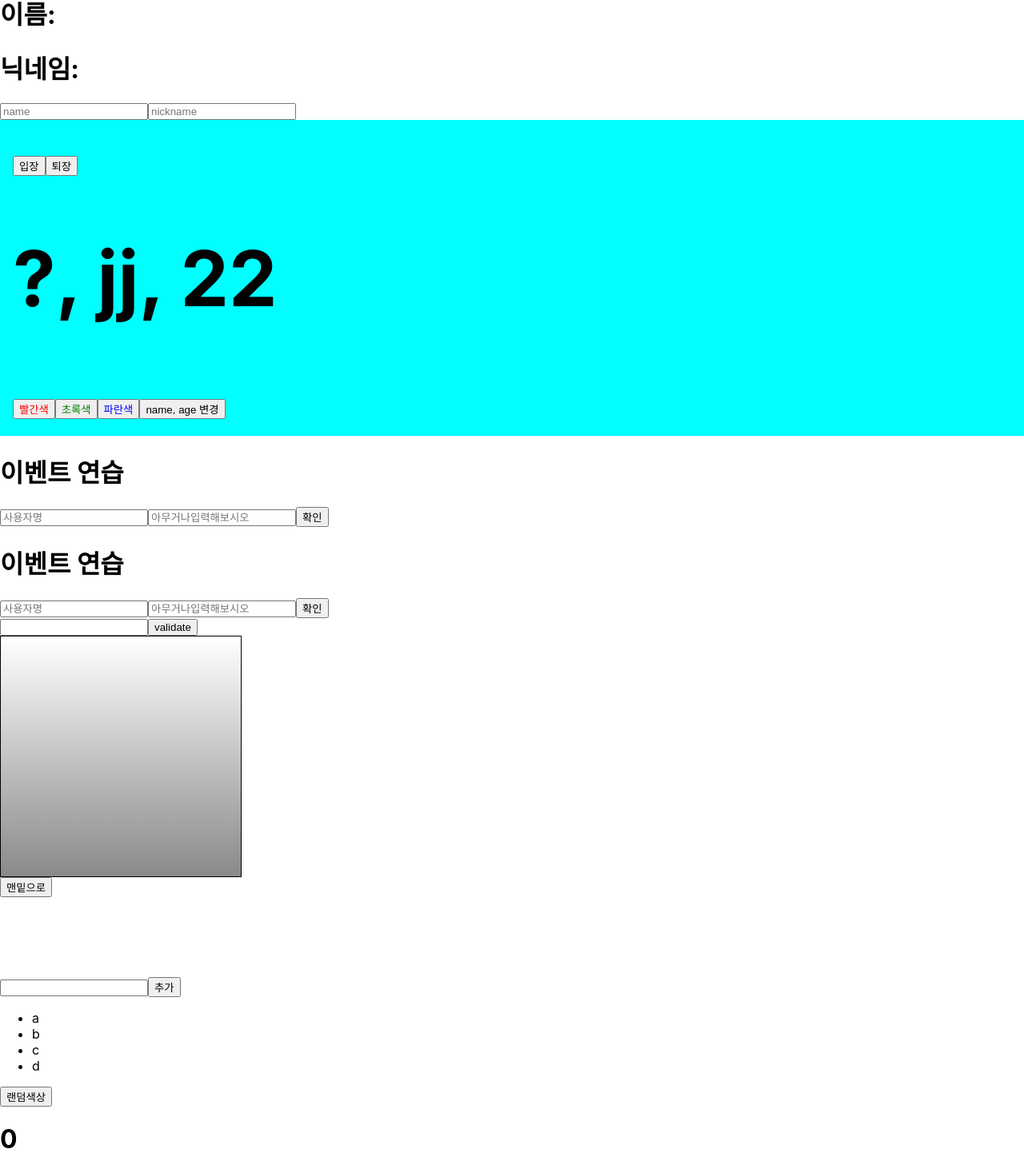
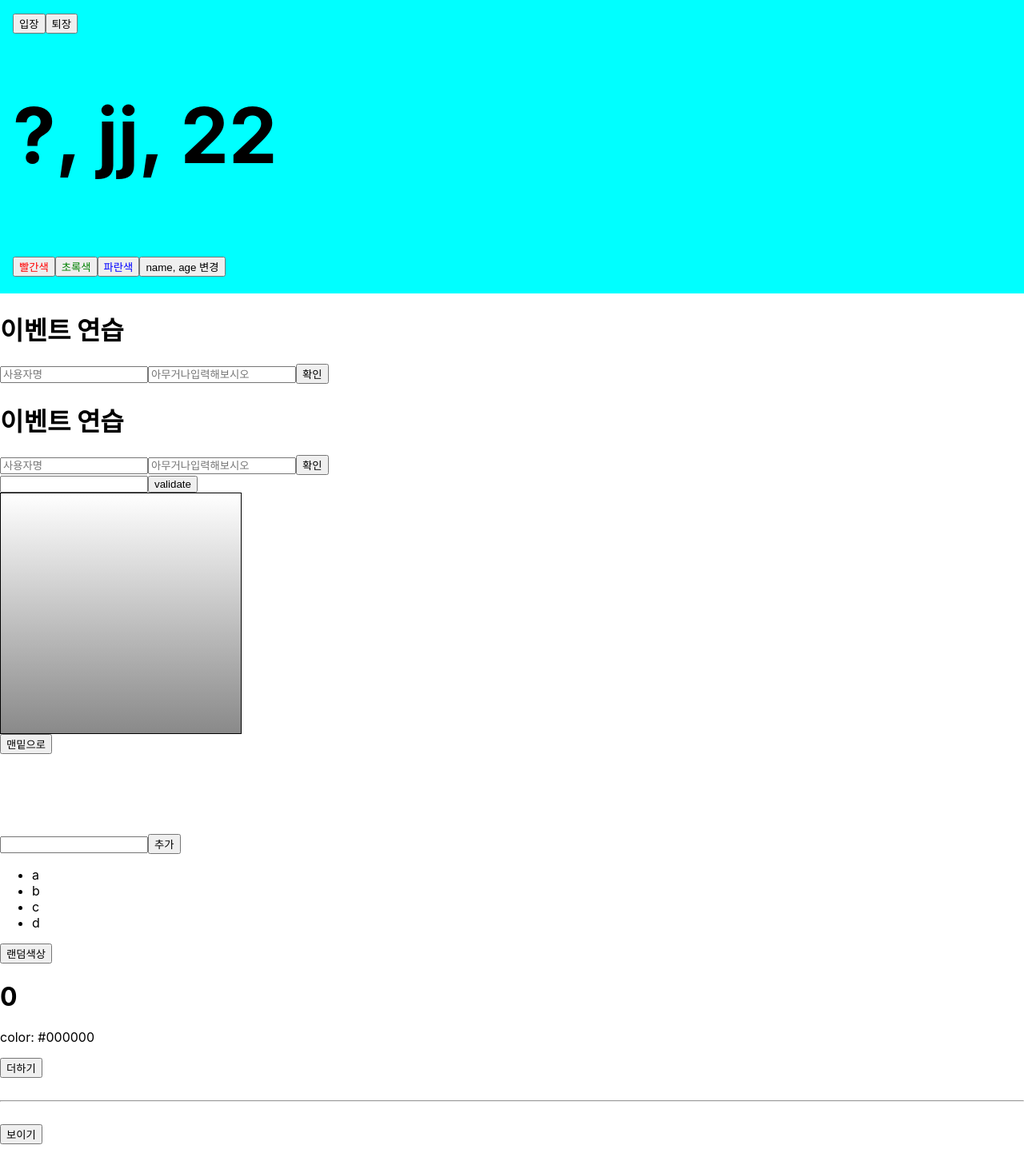
Before and after one commit to gonnichiwa/react-playground, a React (Create React App) app: page / in a window 1280 px wide. Shown: the part 1617-3084 px from the top of the page at 80% size. After the commit the page ends 3048 px from the top, so only its background shows below. Built offline with nearby package versions, Linux system fonts and the light colour scheme.

Commit message:
useEffect: visible(mount) | invisible(unmount) 에 따라 적용효과 처리

```diff
--- a/src/TextBoxUseState.js
+++ b/src/TextBoxUseState.js
@@ -11,7 +11,11 @@
     useEffect(() => {
         console.log('렌더링이 완료되었습니다');
         console.log(state);
-    }, [state.name]);
+        return () => { // componentWillUnMount || componentWillUpdate 일때 수행
+            console.log('cleanup');
+            console.log('name');
+        }
+    }, []);
 
     const onChange = (e) => {
         setState({
--- /dev/null
+++ b/src/TextBoxUseStateApp.js
@@ -0,0 +1,14 @@
+import React, { useState } from 'react';
+import TextBoxUseState from './TextBoxUseState';
+
+const TextBoxUseStateApp = () => {
+    const [visible, setVisible] = useState(false);
+    return (
+        <div>
+            <button onClick={() => {setVisible(!visible)}}>{visible ? '숨기기' : '보이기'}</button>
+            {visible && <TextBoxUseState/>}
+        </div>
+    );
+};
+
+export default TextBoxUseStateApp;
--- a/src/index.js
+++ b/src/index.js
@@ -14,7 +14,7 @@
 import ScrolllBoxApp from './ScrollBoxApp';
 
 import IterationSample from './IterationSample';
-import TextBoxUseState from './TextBoxUseState';
+import TextBoxUseStateApp from './TextBoxUseStateApp';
 
 import reportWebVitals from './reportWebVitals';
 import LifeCycleSampleApp from './LifeCycleSampleApp';
@@ -30,7 +30,6 @@
     <ArrowComponent name="ArrowComponent : name From super">index.js의 ArrowComponent태그 사이에 주어짐.(children)</ArrowComponent>
     <PropTypeCheck name={"3"}>PropTypeCheckChildren</PropTypeCheck> {/* name attr proptype check */}
     <Counter/>
-    <TextBoxUseState/>
     <Say/>
     <EventPractice/>
     <EventPracticeFun />
@@ -40,6 +39,10 @@
 
     <IterationSample/>
     <LifeCycleSampleApp/>
+    <br/>
+    <hr/>
+    <br/>
+    <TextBoxUseStateApp/>
   </React.StrictMode>
 );
 
```
